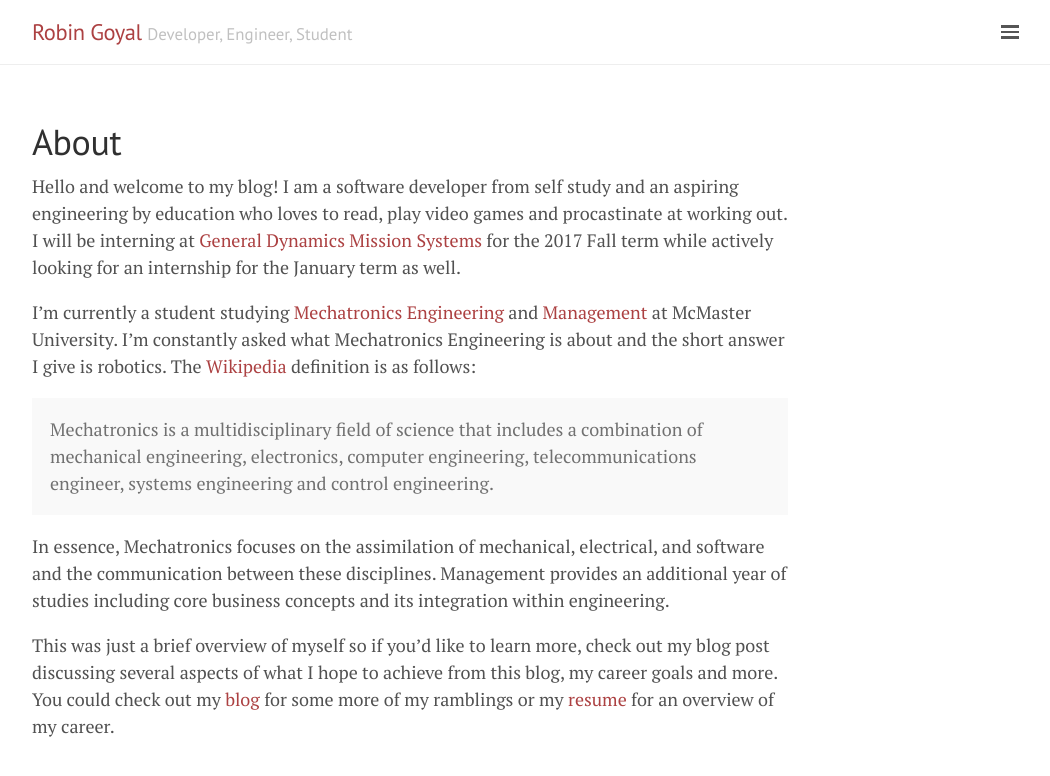
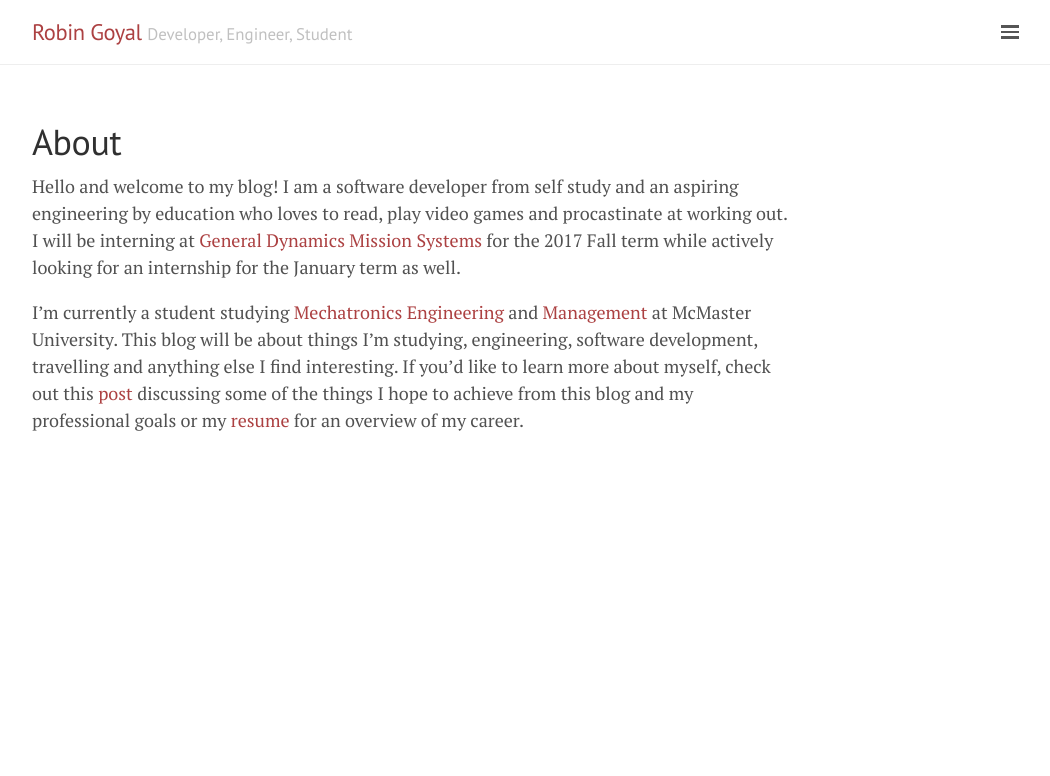
Before and after one commit to robgoyal/robgoyal.github.io, a Jekyll site: the page built from about.md, in a window 1280 px wide. Shown: the top 776 px of the page, without its empty margins (230-1280 px from the left). Built offline with Jekyll 4.4.1, drawn with Linux system fonts in a browser that asks for light colours.

Commit message:
Modified about page content

```diff
--- a/about.md
+++ b/about.md
@@ -7,12 +7,4 @@ permalink: /about/
 
 Hello and welcome to my blog! I am a software developer from self study and an aspiring engineering by education who loves to read, play video games and procastinate at working out. I will be interning at [General Dynamics Mission Systems](https://gdmissionsystems.com/) for the 2017 Fall term while actively looking for an internship for the January term as well.
 
-I'm currently a student studying [Mechatronics Engineering](http://www.cas.mcmaster.ca/cas/0template1.php?902) and [Management](http://www.eng.mcmaster.ca/engandmgt/) at McMaster University. I'm constantly asked what Mechatronics Engineering is about and the short answer I give is robotics. The [Wikipedia](https://en.wikipedia.org/wiki/Mechatronics) definition is as follows:
-
-<p class="message">
-    Mechatronics is a multidisciplinary field of science that includes a combination of mechanical engineering, electronics, computer engineering, telecommunications engineer, systems engineering and control engineering.
-</p>
-
-In essence, Mechatronics focuses on the assimilation of mechanical, electrical, and software and the communication between these disciplines. Management provides an additional year of studies including core business concepts and its integration within engineering.
-
-This was just a brief overview of myself so if you'd like to learn more, check out my blog post discussing several aspects of what I hope to achieve from this blog, my career goals and more. You could check out my <a href="{{ site.baseurl }}/">blog</a> for some more of my ramblings or my <a href="{{ site.baseurl }}/public/docs/resume_cv.pdf">resume</a> for an overview of my career.
+I'm currently a student studying [Mechatronics Engineering](http://www.cas.mcmaster.ca/cas/0template1.php?902) and [Management](http://www.eng.mcmaster.ca/engandmgt/) at McMaster University. This blog will be about things I'm studying, engineering, software development, travelling and anything else I find interesting. If you'd like to learn more about myself, check out this <a href="{{ site.baseurl }}/blog/hello-world">post</a> discussing some of the things I hope to achieve from this blog and my professional goals or my <a href="{{ site.baseurl }}/public/docs/resume_cv.pdf">resume</a> for an overview of my career.
```
